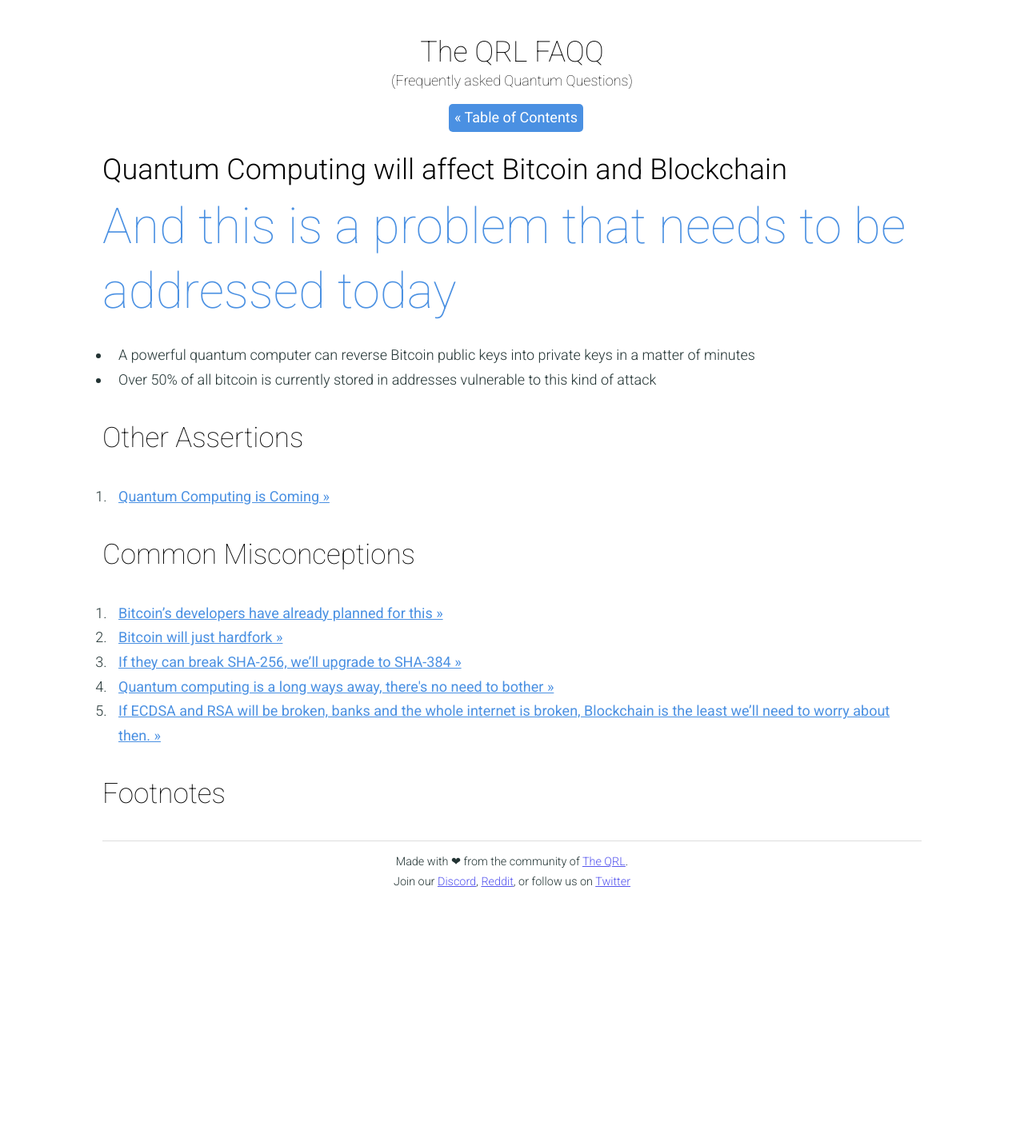
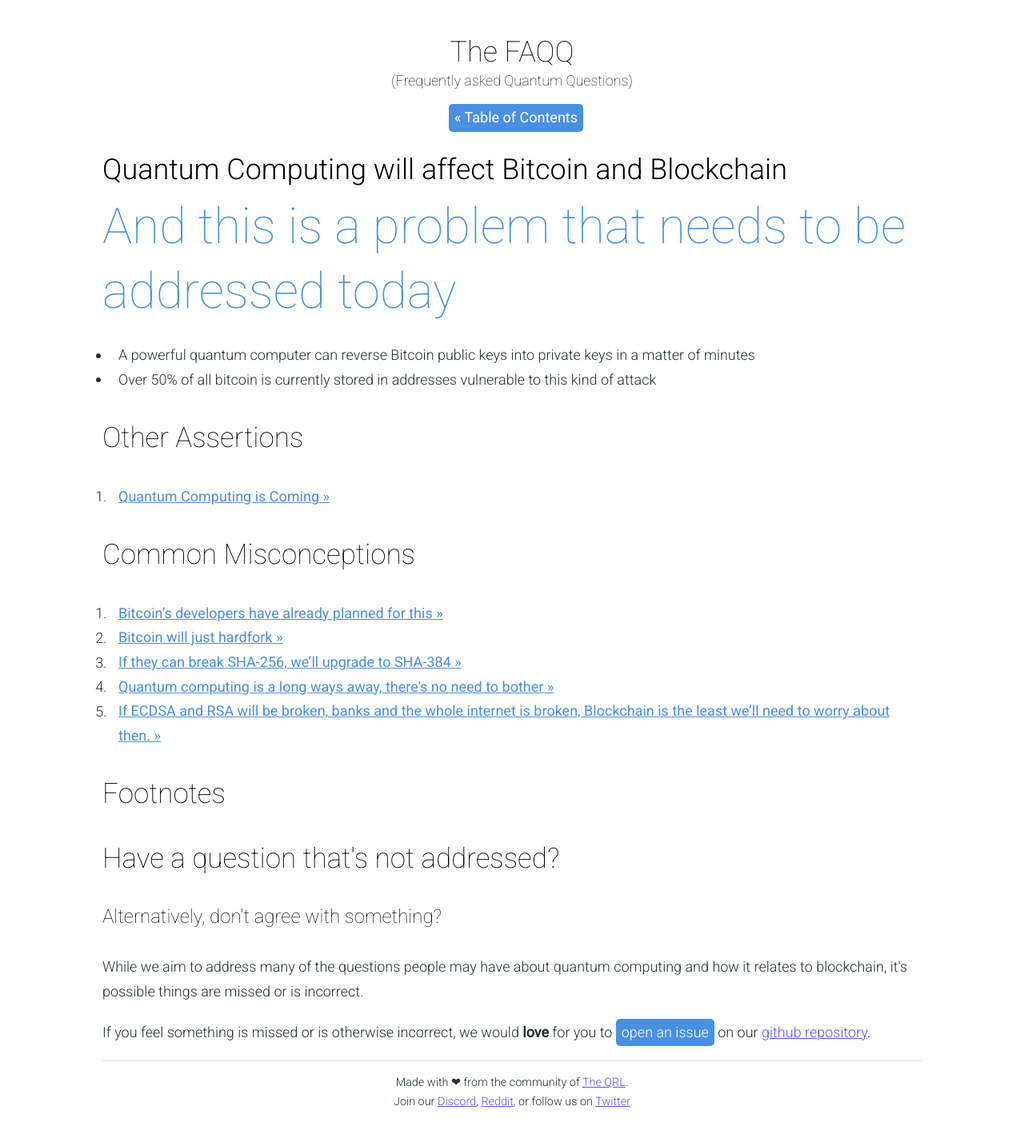
Before and after one commit to theqrl-community/faqq, a Jekyll site: the page built from _faq/quantum-computing-will-affect-bitcoin.md, in a window 1280 px wide. Shown: the whole page at 80% size. Built offline with Jekyll 4.4.1, drawn with Linux system fonts in a browser that asks for light colours; before the commit the page ends 1148 px from its top, so only the background shows below that.

Commit message:
Call to action to get people more involved
The FAQQ is open source and open to criticism. Beyond that, it seems pertinent to leave as few questions left to the imagination.

```diff
--- a/_layouts/faq.md
+++ b/_layouts/faq.md
@@ -6,7 +6,7 @@
 {% assign statements = site.faq | where: "category","statement" %}
 
 <h1>
-  The QRL FAQQ
+  The FAQQ
   <span>(Frequently asked Quantum Questions)</span>
 </h1>
 
@@ -60,20 +60,15 @@
   </div>
 
 
+  <div class="calltoquery">
+    <h3>Have a question that's not addressed?</h3>
+    <h4>Alternatively, don't agree with something?</h4>
+    <p>While we aim to address many of the questions people may have about quantum computing and how it relates to blockchain, it's possible things are missed or is incorrect.</p>
+    <p>If you feel something is missed or is otherwise incorrect, we would <strong>love</strong> for you to <a class="cta" href="https://github.com/theqrl-community/faqq/issue">open an issue</a> on our <a href="https://github.com/theqrl-community/faqq">github repository</a>.</p>
+  </div>
 </div>
+
 <script type="text/javascript">
-// Parent
-// var ul = document.querySelector('.buttons.two ');
-// var ulchosen = document.querySelectorAll('.buttons.two .curated');
-
-
-// for (var i = ul.children.length; i >= 0; i--) {
-//     ul.appendChild(ul.children[Math.random() * i | 0]);
-// }
-// for (var i = 0; i < ulchosen.length; i++) {
-//   ul.prepend(ulchosen[i]);
-// }
-
 // Move footnotes to...
 var footnotes = document.querySelector('.footnotes');
 var newparent = document.querySelector('.footer');
--- a/_sass/qrl.scss
+++ b/_sass/qrl.scss
@@ -38,6 +38,9 @@
 }
 h3 {
   font-size: 35px;
+}
+h4 {
+  font-size: 24px;
 }
 p, ul, ol {
   line-height: 1.7;
@@ -90,6 +93,7 @@
     > *:nth-child(6) { animation: fadeIn 0.8s; animation-delay: 0.4s;  animation-fill-mode: forwards; }
     > *:nth-child(7) { animation: fadeIn 0.8s; animation-delay: 0.5s;  animation-fill-mode: forwards; }
     > *:nth-child(8) { animation: fadeIn 0.8s; animation-delay: 0.6s;  animation-fill-mode: forwards; }
+    > *:nth-child(9) { animation: fadeIn 0.8s; animation-delay: 0.7s;  animation-fill-mode: forwards; }
     > .buttons { animation: fadeIn 0.3s; animation-delay: 0.3s;   animation-fill-mode: forwards; }
   }
 }
@@ -123,7 +127,6 @@
 }
 .buttons {
   list-style: decimal;
-  // padding-left:0;
 }
 .buttons a {
   color: $quantum_burst;
@@ -148,3 +151,17 @@
     from { opacity: 0; position:relative; top:-10px; }
       to { opacity: 1; position:relative; top:0px;}
 }
+
+a.cta {
+    display: inline-block;
+    text-decoration: none;
+    color: #FFF;
+    background-color: $quantum_burst;
+    padding:2px 7px;
+    border-radius: 5px;
+
+    &:hover {
+      color:#FFF;
+      background-color: $quantum_hover;
+    }
+}
```
